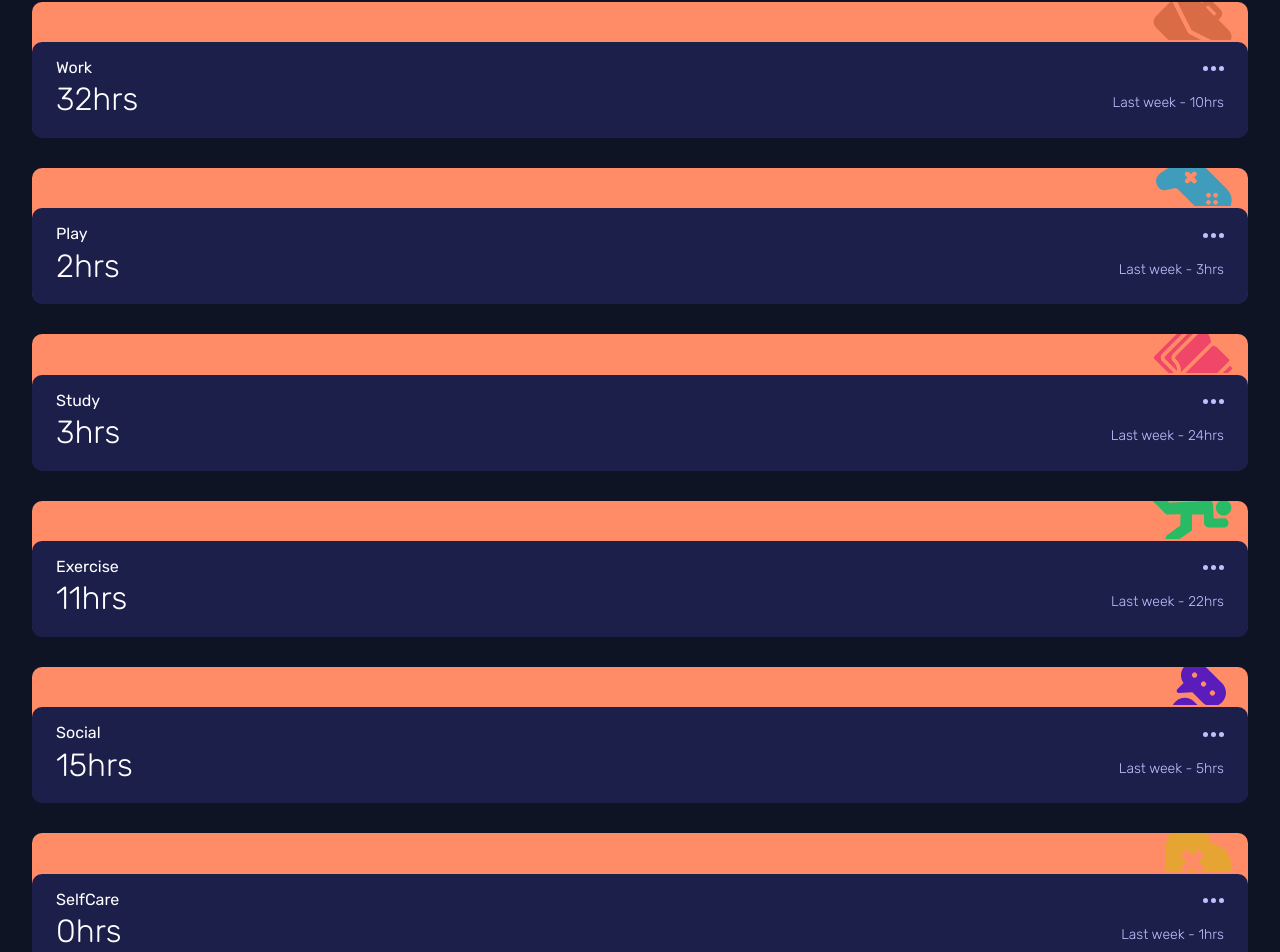
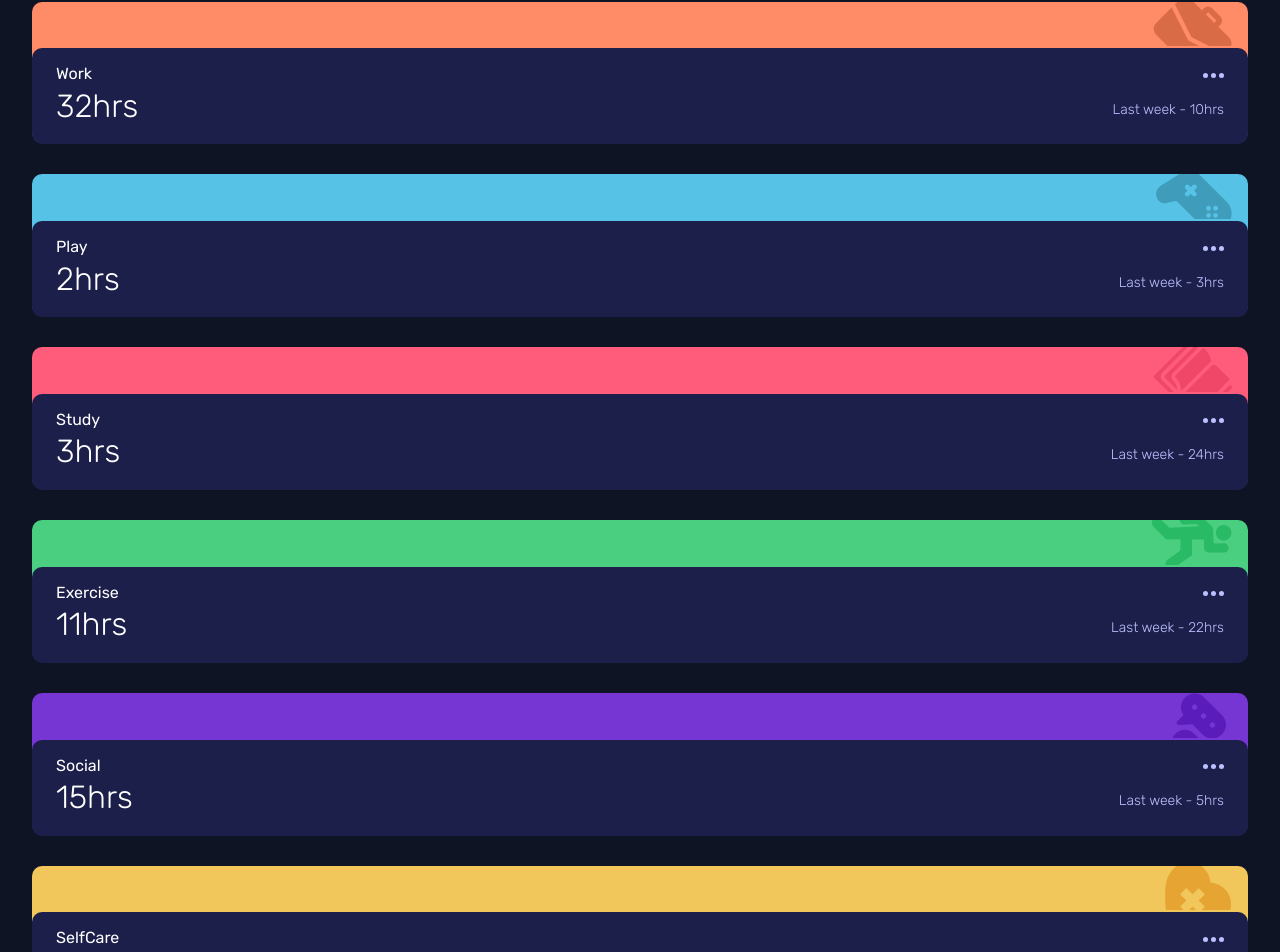
Before and after one commit to Sebosun/frontend-mentor-, a React (Vite) app: page / in a window 1280 px wide. Shown: the part 473-1425 px from the top of the page. Built offline with nearby package versions, Linux system fonts and the light colour scheme.

Commit message:
adding unique colors for each card

```diff
--- a/src/components/Card.scss
+++ b/src/components/Card.scss
@@ -6,17 +6,17 @@
   display: flex;
   flex-direction: column;
 
-  background: $lightRedWork;
   &__modal {
-    height: 2.4em;
+    height: 2.8em;
     overflow: hidden;
     text-align: right;
     img {
       position: relative;
       right: 1em;
-      bottom: 0.7em;
+      bottom: 0.3em;
     }
   }
+
   &__activity {
     position: relative;
     top: 2px;
@@ -26,7 +26,6 @@
     display: grid;
     grid-template-columns: 1fr 1fr;
     grid-template-rows: 40% 1fr;
-
     padding-inline: 1.5em;
 
     .activity {
@@ -57,3 +56,22 @@
     }
   }
 }
+
+.work {
+  background-color: $lightRedWork;
+}
+.play {
+  background-color: $softBlue;
+}
+.study {
+  background-color: $lightRed;
+}
+.exercise {
+  background-color: $limeGreen;
+}
+.social {
+  background-color: $violet;
+}
+.selfCare {
+  background-color: $softOrange;
+}
--- a/src/components/Card.tsx
+++ b/src/components/Card.tsx
@@ -10,7 +10,7 @@ interface props {
 
 export default function Card({ icon, activity, hours, last_week }: props) {
   return (
-    <div className="card">
+    <div className={`card ${activity}`}>
       <div className="card__modal">
         <img src={icon} />
       </div>
```
